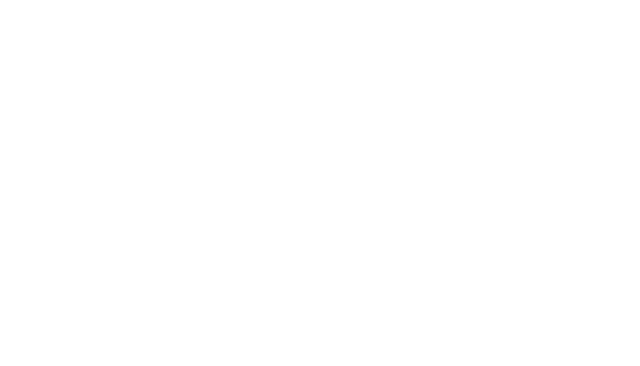
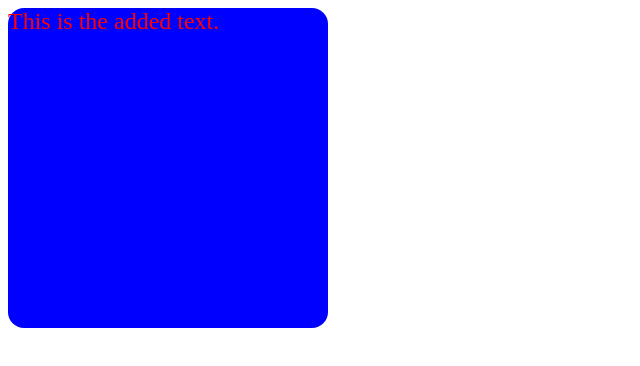
Before and after one commit to jonathon-chew/Counter, a plain HTML site: page index.html in a window 1280 px wide. Shown: the whole page, without its empty margins (0-640 px from the left). Drawn offline with Linux system fonts and the light colour scheme.

Commit message:
Adding innerHTML, style for a card and setting up the webpage

```diff
--- a/index.html
+++ b/index.html
@@ -3,6 +3,8 @@
 <head>
     <meta charset="UTF-8">
     <meta name="viewport" content="width=device-width, initial-scale=1.0">
+    <link rel="stylesheet" href="style.css">
+    <script src="script.js"></script>
     <title>Counter</title>
 </head>
 <body>
--- a/script.js
+++ b/script.js
@@ -0,0 +1,11 @@
+//Load internal text upon loading the document
+document.addEventListener("DOMContentLoaded", function() {
+    // Get the reference to the card div
+    var cardDiv = document.getElementById("Card");
+
+    // Create a text node
+    var textNode = document.createTextNode("This is the added text.");
+
+    // Append the text node to the card div
+    cardDiv.appendChild(textNode);
+  });
--- a/style.css
+++ b/style.css
@@ -0,0 +1,16 @@
+body{
+    /* background-color: black; */
+}
+
+#Cards{
+    color: red;
+}
+
+#Card{
+    width: 20rem;
+    height: 20rem;
+    background-color: blue;
+    border-radius: 5%;
+    color: red;
+    font-size: x-large;
+}
```
